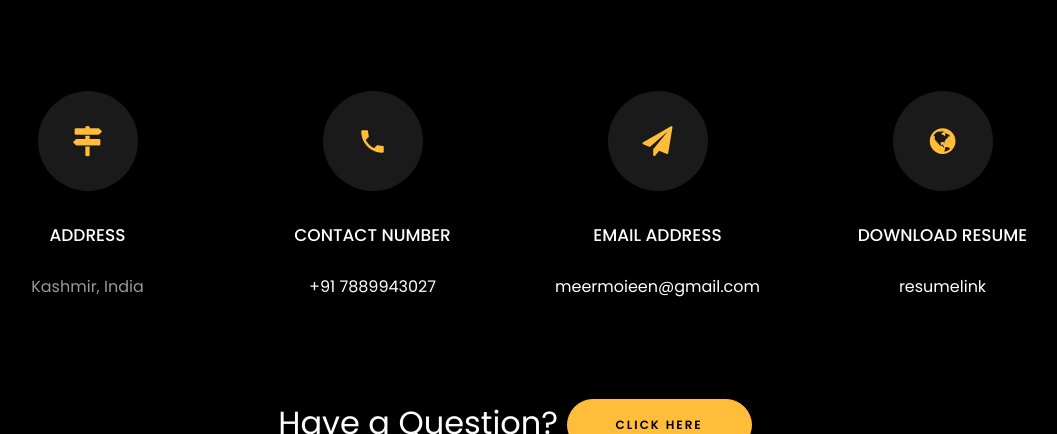
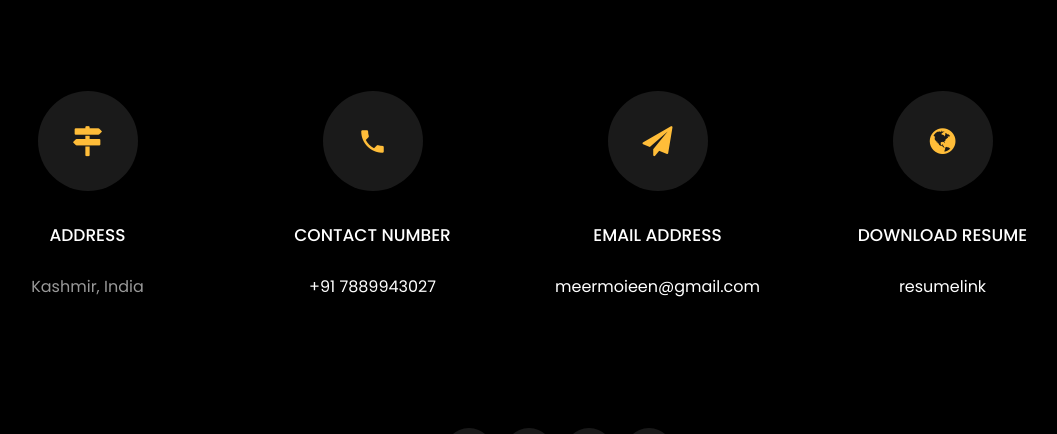
Before and after one commit to meermoieen/meermoieen.github.io, a plain HTML site: page index.html in a window 1280 px wide. Shown: the part 2694-3128 px from the top of the page, without its empty margins (125-1182 px from the left). Drawn offline with Linux system fonts and the light colour scheme; files whose address does not match are found by name.

Commit message:
Update index.html

```diff
--- a/index.html
+++ b/index.html
@@ -573,7 +573,7 @@
 			<br>
 			<div class="row justify-content-center">
 				<div class="col-md-7 ftco-animate text-center">
-					<h2>Have a<span> Question?  </span> <a href="https://forms.gle/uLaTShUKXraAvHJ77" class="btn btn-primary py-3 px-5">Click Here</a> </h2>
+					<!-- <h2>Have a<span> Question?  </span> <a href="https://forms.gle/uLaTShUKXraAvHJ77" class="btn btn-primary py-3 px-5">Click Here</a> </h2> -->
 				</div>
 			</div>
 				<br>
```
